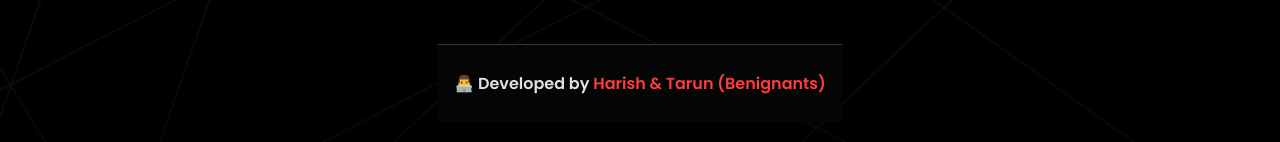
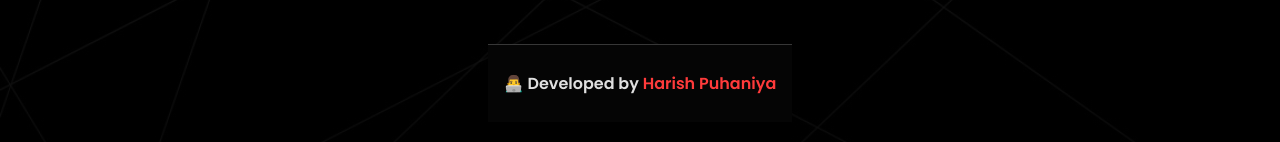
Before and after one commit to HARISH-YADAV483/scamshiild, a React (Vite) app: page /search in a window 1280 px wide. Shown: the part 714-856 px from the top of the page. Built offline with nearby package versions, Linux system fonts and the light colour scheme; no server answers; sample sign-in values are in the browser's storage.

Commit message:
Update ScamSearch.jsx

```diff
--- a/src/pages/ScamSearch.jsx
+++ b/src/pages/ScamSearch.jsx
@@ -288,7 +288,7 @@ export default function ScamSearch() {
 
 
        <footer className="footer">
-        👨‍💻 Developed by <span>Harish & Tarun (Benignants)</span>
+        👨‍💻 Developed by <span>Harish Puhaniya</span>
       </footer>
     </div>
   );
```
